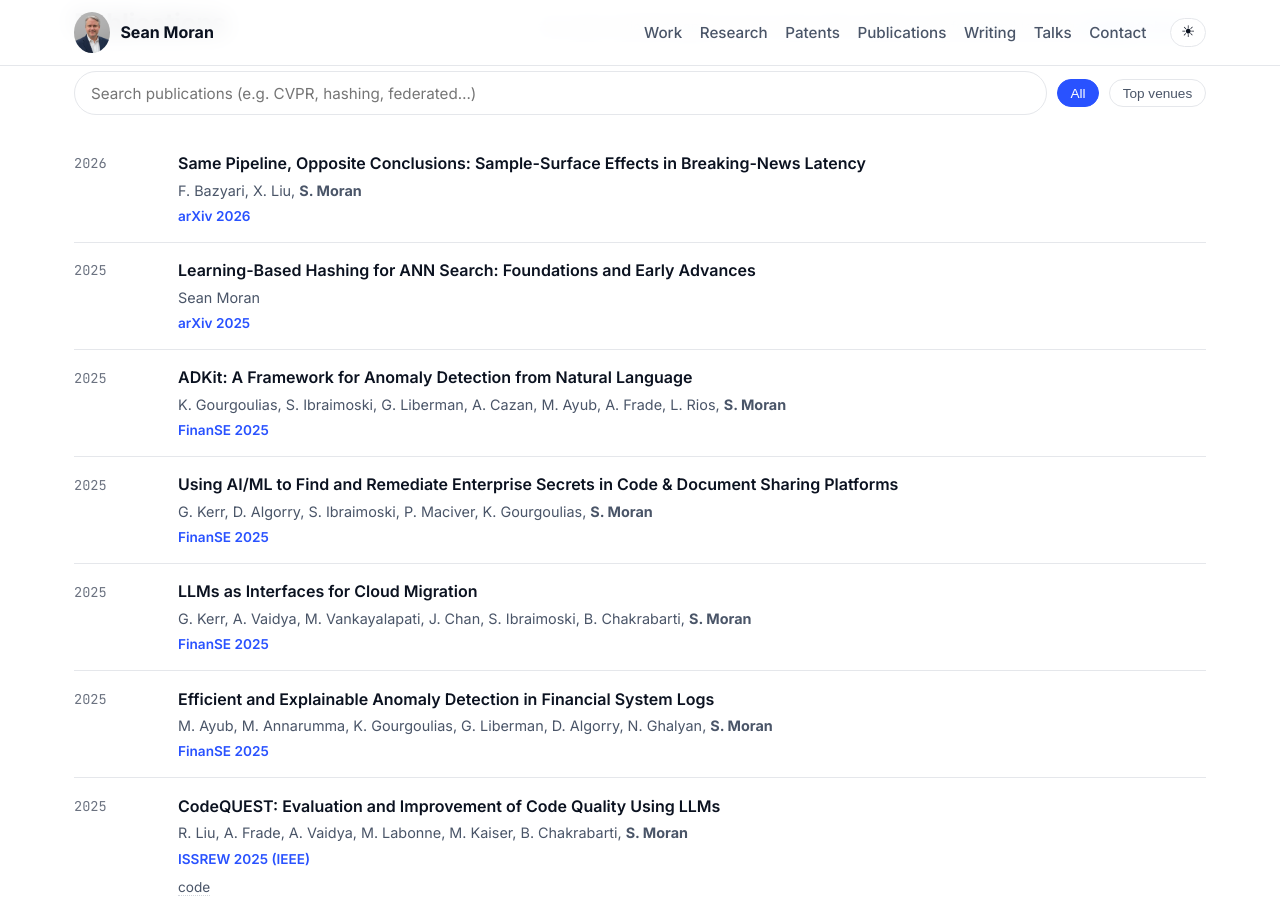
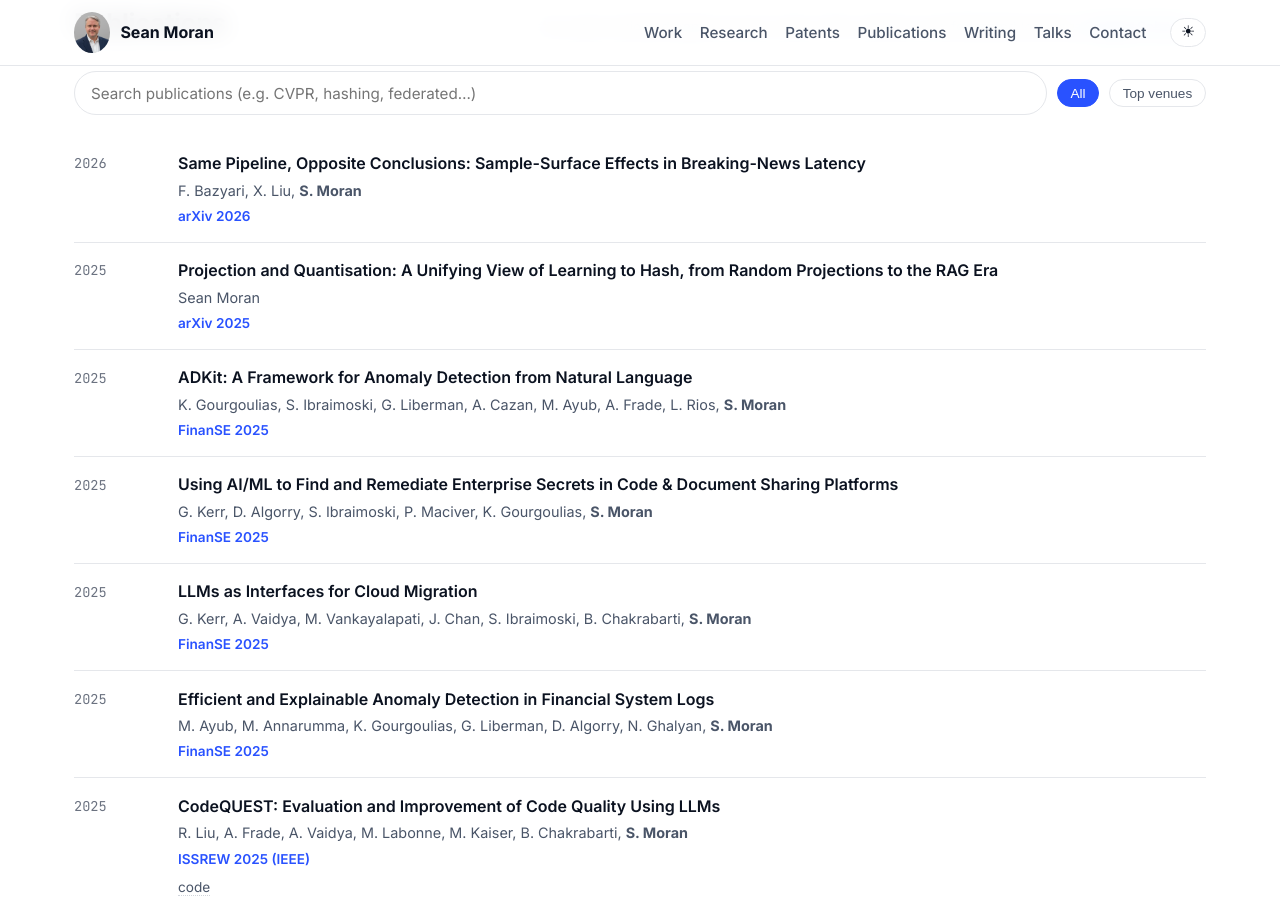
Before and after one commit to sjmoran/sjmoran.github.io, a Jekyll site: the page built from index.md, in a window 1280 px wide and 900 px high, scrolled down 9763 px. Built offline with Jekyll 4.4.1, drawn with Linux system fonts in a browser that asks for light colours.

Commit message:
Update arXiv:2510.04127 title to the current 'Projection and Quantisation' framing
Retitle the learning-to-hash survey entry from the placeholder 'Learning-Based Hashing for ANN
Search: Foundations and Early Advances' to the current title 'Projection and Quantisation: A
Unifying View of Learning to Hash, from Random Projections to the RAG Era'; updated the entry's
search keywords to match.

```diff
--- a/_includes/publications.html
+++ b/_includes/publications.html
@@ -21,10 +21,10 @@
       </div>
     </div>
 
-    <div class="entry" data-year="2025" data-status="other" data-text="learning based hashing ann search foundations early advances arxiv">
+    <div class="entry" data-year="2025" data-status="other" data-text="projection quantisation unifying view learning to hash random projections rag era ann search bitbudget arxiv">
       <div class="year">2025</div>
       <div class="meta">
-        <a class="title" href="http://arxiv.org/abs/2510.04127" target="_blank" rel="noopener">Learning-Based Hashing for ANN Search: Foundations and Early Advances</a>
+        <a class="title" href="http://arxiv.org/abs/2510.04127" target="_blank" rel="noopener">Projection and Quantisation: A Unifying View of Learning to Hash, from Random Projections to the RAG Era</a>
         <div class="authors">Sean Moran</div>
         <div class="venue">arXiv 2025</div>
       </div>
```
